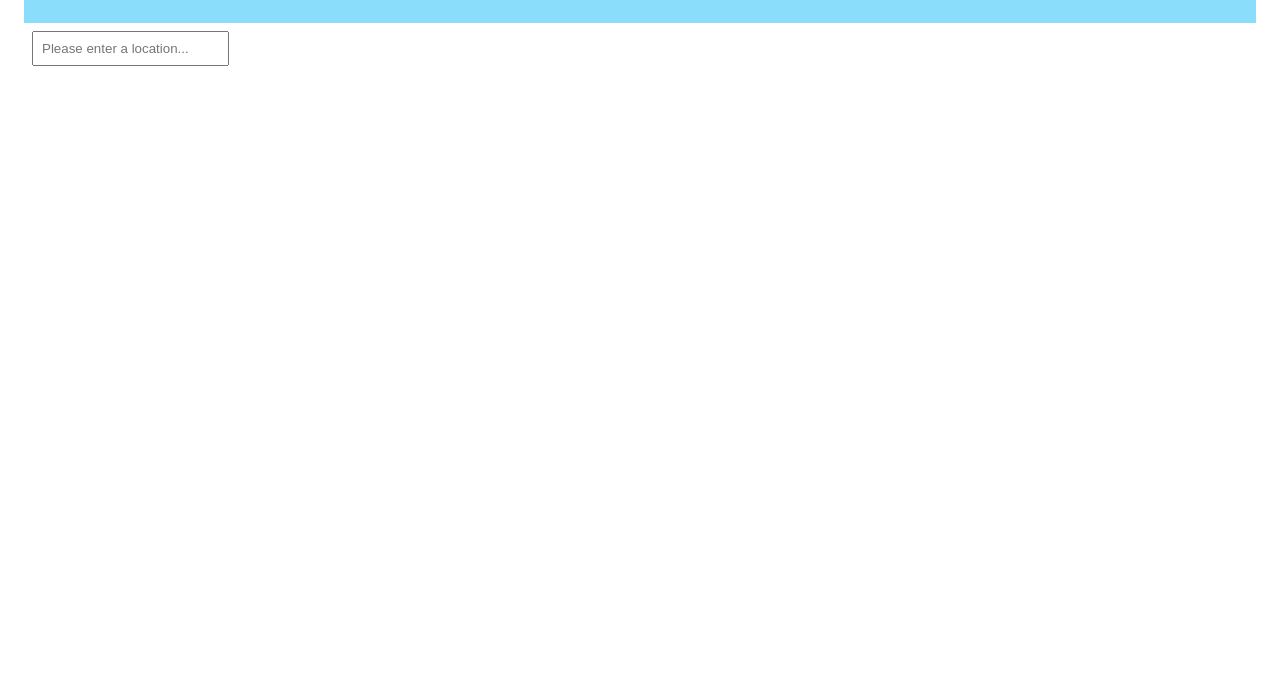
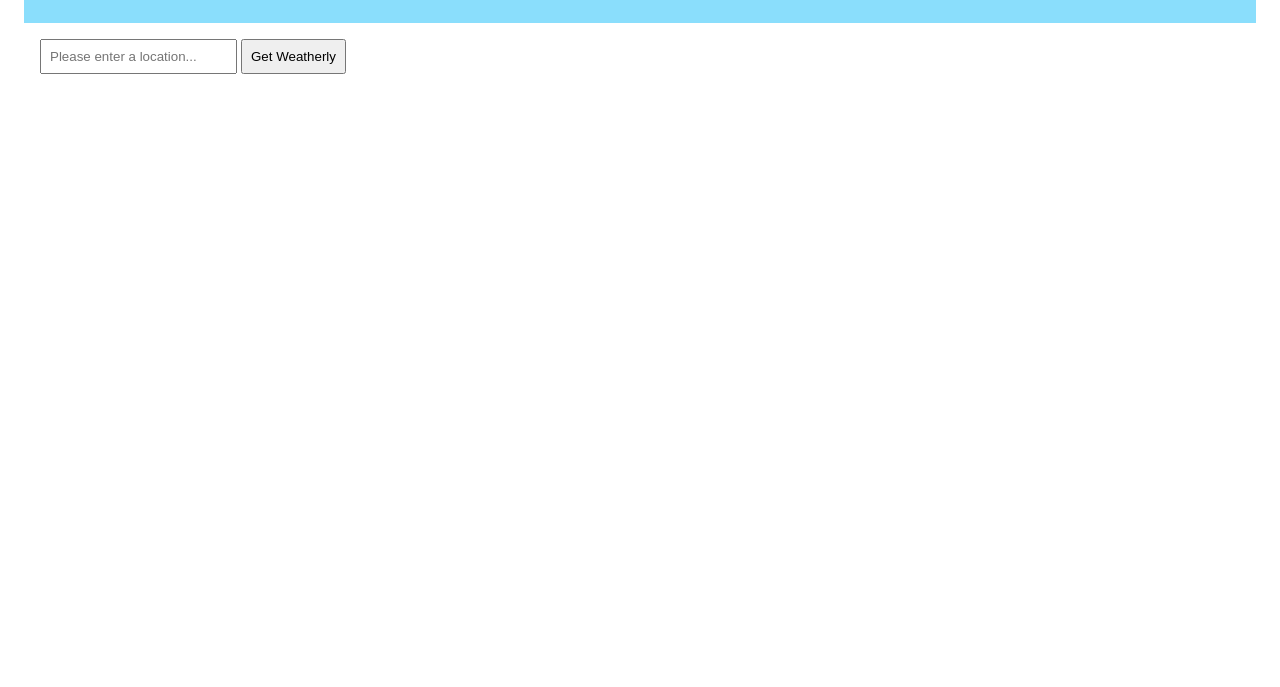
Before and after one commit to WebTestMan/WeatherApp, a website built with webpack: page src/template.html in a window 1280 px wide. Shown: the part 113-800 px from the top of the page. Built offline with nearby package versions, Linux system fonts and the light colour scheme.

Commit message:
updated weather search form

```diff
--- a/src/template.html
+++ b/src/template.html
@@ -10,7 +10,10 @@
     <div class="page-title"><h1>Weatherly</h1></div>
 
     <div id="weather-input-div">
-      <input id="weatherInput" name="weatherInput" placeholder="Please enter a location..."/>
+      <form id="weather-Input">
+        <input id='weather-Location' name="weather-Location" placeholder="Please enter a location..." />
+        <button>Get Weatherly</button>
+      </form>
     </div>
     <div id="weather-display"></div>
   </body>
```
